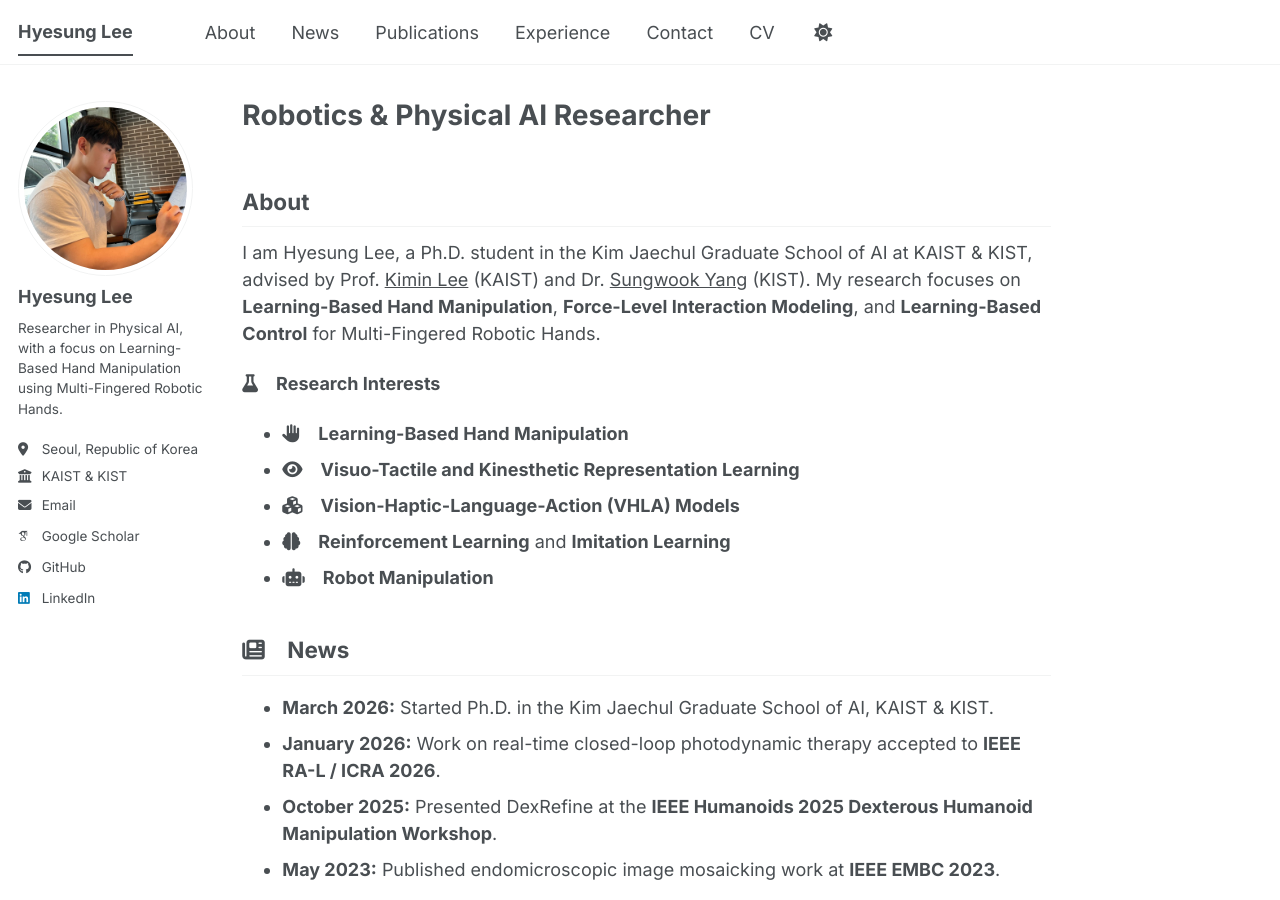
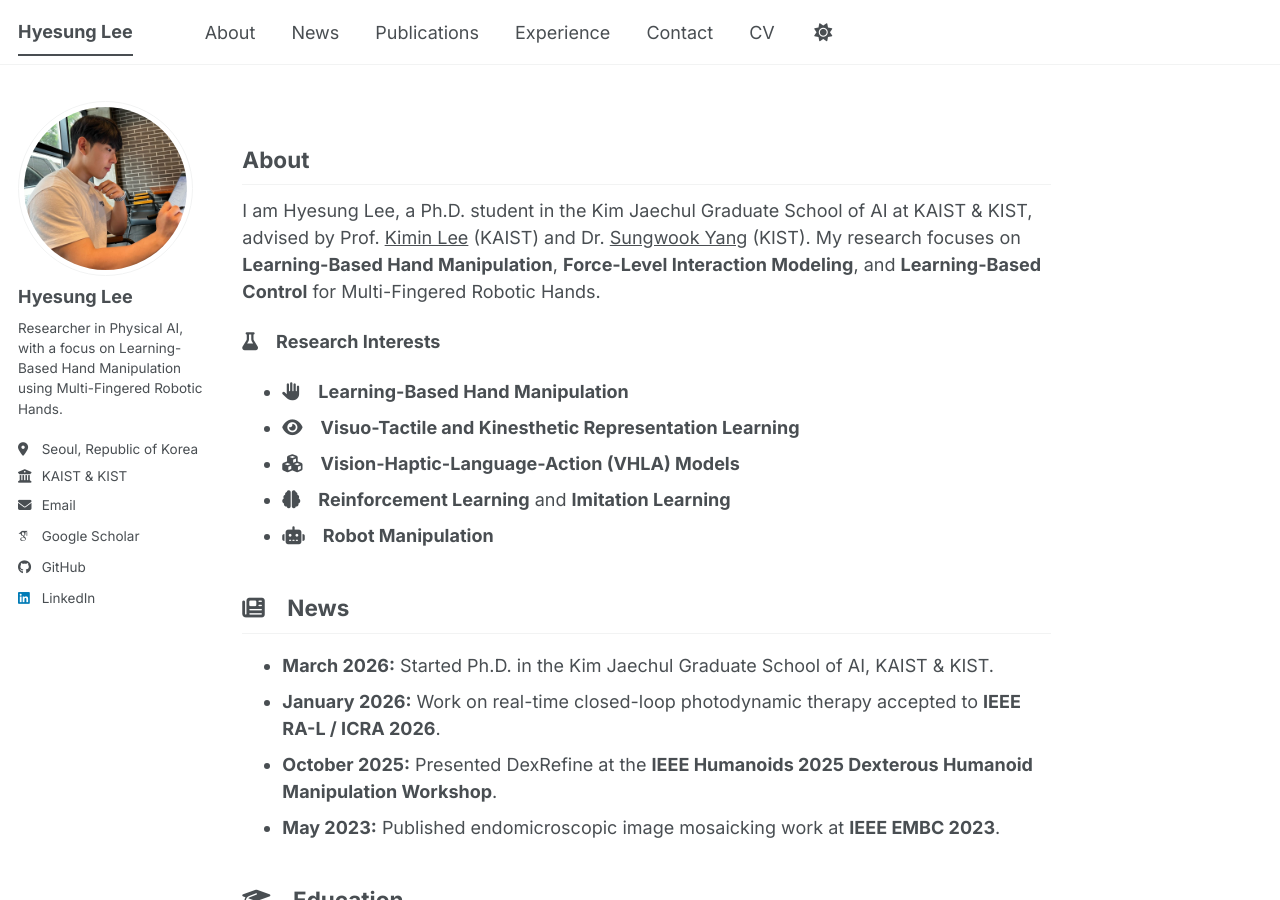
Before and after one commit to hyesung98/hyesung98.github.io, a Jekyll site: the page built from _pages/about.md, in a window 1280 px wide and 900 px high. Built offline with Jekyll 4.4.1, drawn with Linux system fonts in a browser that asks for light colours; some web fonts are replaced; a script bundle is joined from its source files by our own code; library files that are not in the unit come from our copies.

Commit message:
Remove homepage heading and enforce default text color in About links

```diff
--- a/_pages/about.md
+++ b/_pages/about.md
@@ -1,6 +1,5 @@
 ---
 permalink: /
-title: "Robotics & Physical AI Researcher"
 author_profile: true
 redirect_from:
   - /about/
@@ -9,22 +8,22 @@
 
 <h2 id="about">About</h2>
 
-I am Hyesung Lee, a Ph.D. student in the Kim Jaechul Graduate School of AI at KAIST & KIST, advised by Prof. <a class="default-text-link" href="https://sites.google.com/view/kiminlee">Kimin Lee</a> (KAIST) and Dr. <a class="default-text-link" href="https://www.ansurlab.com/">Sungwook Yang</a> (KIST). My research focuses on <strong class="accent-keyword">Learning-Based Hand Manipulation</strong>, <strong class="accent-keyword">Force-Level Interaction Modeling</strong>, and <strong class="accent-keyword">Learning-Based Control</strong> for Multi-Fingered Robotic Hands.
+I am Hyesung Lee, a Ph.D. student in the Kim Jaechul Graduate School of AI at KAIST & KIST, advised by Prof. <a href="https://sites.google.com/view/kiminlee" style="color: var(--global-text-color);">Kimin Lee</a> (KAIST) and Dr. <a href="https://www.ansurlab.com/" style="color: var(--global-text-color);">Sungwook Yang</a> (KIST). My research focuses on <strong>Learning-Based Hand Manipulation</strong>, <strong>Force-Level Interaction Modeling</strong>, and <strong>Learning-Based Control</strong> for Multi-Fingered Robotic Hands.
 
 **<i class="fas fa-flask icon-pad-right" aria-hidden="true"></i>Research Interests**
 
-- <i class="fas fa-hand-paper icon-pad-right" aria-hidden="true"></i><strong class="accent-keyword">Learning-Based Hand Manipulation</strong>
-- <i class="fas fa-eye icon-pad-right" aria-hidden="true"></i><strong class="accent-keyword">Visuo-Tactile and Kinesthetic Representation Learning</strong>
-- <i class="fas fa-cubes icon-pad-right" aria-hidden="true"></i><strong class="accent-keyword">Vision-Haptic-Language-Action (VHLA) Models</strong>
-- <i class="fas fa-brain icon-pad-right" aria-hidden="true"></i><strong class="accent-keyword">Reinforcement Learning</strong> and <strong class="accent-keyword">Imitation Learning</strong>
-- <i class="fas fa-robot icon-pad-right" aria-hidden="true"></i><strong class="accent-keyword">Robot Manipulation</strong>
+- <i class="fas fa-hand-paper icon-pad-right" aria-hidden="true"></i><strong>Learning-Based Hand Manipulation</strong>
+- <i class="fas fa-eye icon-pad-right" aria-hidden="true"></i><strong>Visuo-Tactile and Kinesthetic Representation Learning</strong>
+- <i class="fas fa-cubes icon-pad-right" aria-hidden="true"></i><strong>Vision-Haptic-Language-Action (VHLA) Models</strong>
+- <i class="fas fa-brain icon-pad-right" aria-hidden="true"></i><strong>Reinforcement Learning</strong> and <strong>Imitation Learning</strong>
+- <i class="fas fa-robot icon-pad-right" aria-hidden="true"></i><strong>Robot Manipulation</strong>
 
 <h2 id="news"><i class="fas fa-newspaper icon-pad-right" aria-hidden="true"></i>News</h2>
 
 - **March 2026:** Started Ph.D. in the Kim Jaechul Graduate School of AI, KAIST & KIST.
-- **January 2026:** Work on real-time closed-loop photodynamic therapy accepted to <strong class="accent-keyword">IEEE RA-L / ICRA 2026</strong>.
-- **October 2025:** Presented DexRefine at the <strong class="accent-keyword">IEEE Humanoids 2025 Dexterous Humanoid Manipulation Workshop</strong>.
-- **May 2023:** Published endomicroscopic image mosaicking work at <strong class="accent-keyword">IEEE EMBC 2023</strong>.
+- **January 2026:** Work on real-time closed-loop photodynamic therapy accepted to <strong>IEEE RA-L / ICRA 2026</strong>.
+- **October 2025:** Presented DexRefine at the <strong>IEEE Humanoids 2025 Dexterous Humanoid Manipulation Workshop</strong>.
+- **May 2023:** Published endomicroscopic image mosaicking work at <strong>IEEE EMBC 2023</strong>.
 
 <h2 id="education"><i class="fas fa-graduation-cap icon-pad-right" aria-hidden="true"></i>Education</h2>
 
@@ -35,7 +34,7 @@
 **Korea University & KIST**
 M.S. in Computer Science, February 2024 - February 2026
 Advisor: Sungwook Yang (KIST), Jinkyu Kim (Korea University)
-Thesis: <a class="default-text-link" href="https://dcollection.korea.ac.kr/srch/srchDetail/000000307617?searchWhere1=all&insCode=211009&searchKeyWord1=%EC%9D%B4%ED%98%9C%EC%84%B1&treePageNum=1&query=%2B%28%2B%28all%3A%EC%9D%B4%ED%98%9C%EC%84%B1%29%29&navigationSize=10&start=0&pageSize=10&searthTotalPage=0&rows=10&ajax=false&pageNum=1&searchText=%5B%EC%A0%84%EC%B2%B4%3A%EC%9D%B4%ED%98%9C%EC%84%B1%5D&sortField=score&searchTotalCount=0&sortDir=desc">Learning to Refine Human Motion into Physically Feasible Robotic Actions for Dexterous Manipulation</a>
+Thesis: <a href="https://dcollection.korea.ac.kr/srch/srchDetail/000000307617?searchWhere1=all&insCode=211009&searchKeyWord1=%EC%9D%B4%ED%98%9C%EC%84%B1&treePageNum=1&query=%2B%28%2B%28all%3A%EC%9D%B4%ED%98%9C%EC%84%B1%29%29&navigationSize=10&start=0&pageSize=10&searthTotalPage=0&rows=10&ajax=false&pageNum=1&searchText=%5B%EC%A0%84%EC%B2%B4%3A%EC%9D%B4%ED%98%9C%EC%84%B1%5D&sortField=score&searchTotalCount=0&sortDir=desc" style="color: var(--global-text-color);">Learning to Refine Human Motion into Physically Feasible Robotic Actions for Dexterous Manipulation</a>
 
 **Kwangwoon University**
 B.S. in School of Robotics, March 2017 - August 2023
@@ -66,26 +65,26 @@
 ### Current Research
 
 1. **DexRefine: Refine Human Motion to Physically Feasible Robotic Actions**
-   <strong class="accent-keyword">IEEE Humanoids Workshop</strong>, 2025
+   <strong>IEEE Humanoids Workshop</strong>, 2025
    <a class="btn btn--small" href="https://dexterous-humanoid-manipulation.github.io/src/file/paper/hlee.pdf" target="_blank" rel="noopener">Paper</a>
 
 ### Previous Research
 
 1. **Real-Time SLAM-Guided Closed-Loop Photodynamic Therapy with Pixel-Accurate Light-Dose Control**
-   <strong class="accent-keyword">IEEE RA-L / ICRA</strong>, 2026
+   <strong>IEEE RA-L / ICRA</strong>, 2026
    <a class="btn btn--small" href="https://ieeexplore.ieee.org/abstract/document/11361079/" target="_blank" rel="noopener">Paper</a>
 2. **Real-Time Endomicroscopic Image Mosaicking with an EKF-based Sensor Fusion Approach**
-   <strong class="accent-keyword">IEEE EMBC</strong>, 2023
+   <strong>IEEE EMBC</strong>, 2023
    <a class="btn btn--small" href="https://ieeexplore.ieee.org/abstract/document/10340903/" target="_blank" rel="noopener">Paper</a>
 
 <h2 id="awards"><i class="fas fa-trophy icon-pad-right" aria-hidden="true"></i>Awards</h2>
 
-- **2023.04** - Paper Excellence Award, <strong class="accent-keyword">KSME Bio Engineering Division Poster Presentation</strong>
-- **2019.10** - 1st Place, <strong class="accent-keyword">National Defense Robot Contest</strong> (Hanwha Defense)
-- **2019.08** - 2nd Place, <strong class="accent-keyword">Busan Robot Contest Turtlebot3 Autorace</strong> (Busan Bexco)
-- **2018.11** - 3rd Place, <strong class="accent-keyword">2018 R-BIZ Challenge Turtlebot3 Autorace</strong> (Daegu EXCO)
-- **2018.10** - 5th Place, <strong class="accent-keyword">IRC 2018 Sumo Robot Competition</strong> (Ilsan KINTEX)
-- **2017.11** - Grand Prize, <strong class="accent-keyword">Introduction to Engineering Design Exhibition</strong> (Kwangwoon University)
+- **2023.04** - Paper Excellence Award, <strong>KSME Bio Engineering Division Poster Presentation</strong>
+- **2019.10** - 1st Place, <strong>National Defense Robot Contest</strong> (Hanwha Defense)
+- **2019.08** - 2nd Place, <strong>Busan Robot Contest Turtlebot3 Autorace</strong> (Busan Bexco)
+- **2018.11** - 3rd Place, <strong>2018 R-BIZ Challenge Turtlebot3 Autorace</strong> (Daegu EXCO)
+- **2018.10** - 5th Place, <strong>IRC 2018 Sumo Robot Competition</strong> (Ilsan KINTEX)
+- **2017.11** - Grand Prize, <strong>Introduction to Engineering Design Exhibition</strong> (Kwangwoon University)
 
 <h2 id="contact"><i class="fas fa-address-card icon-pad-right" aria-hidden="true"></i>Contact</h2>
 
```
